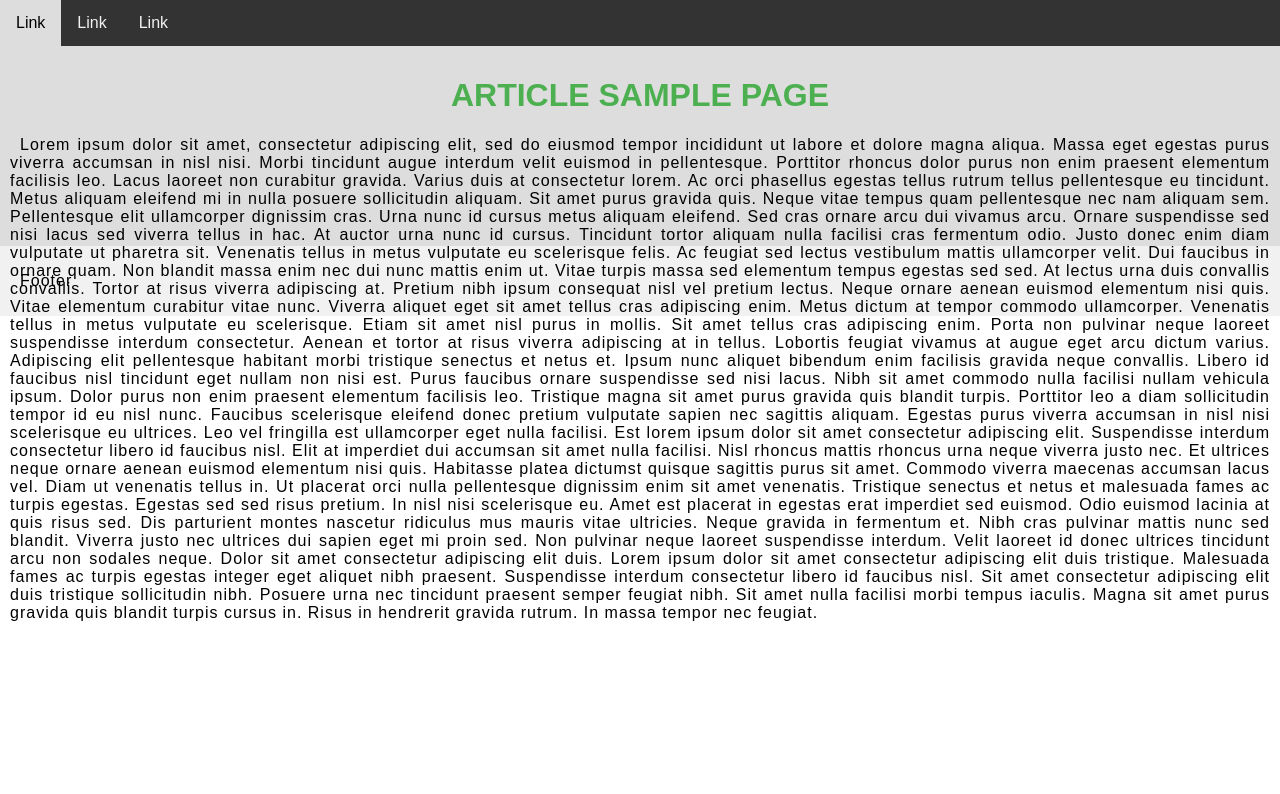
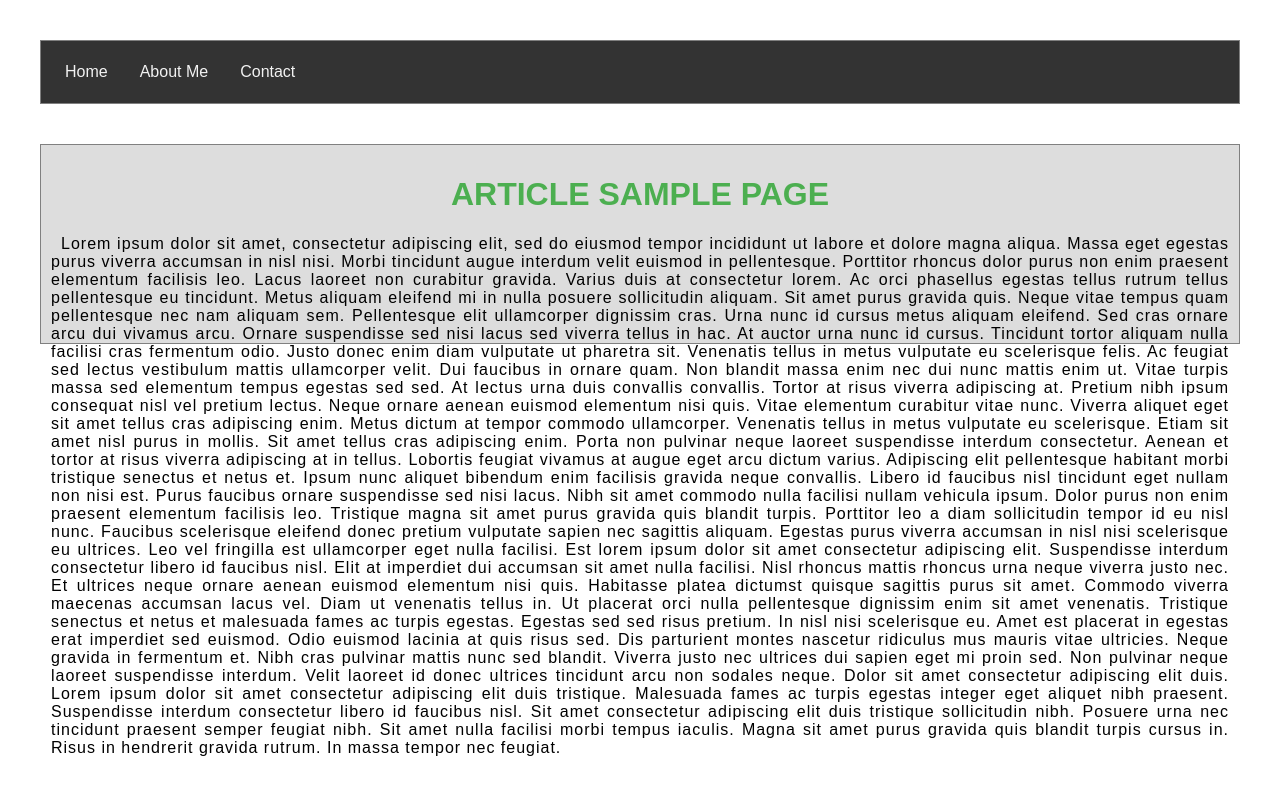
Before and after one commit to JPTestingKhang/JPTestingKhang.github.io, a plain HTML site: page index.html in a window 1280 px wide. Drawn offline with Linux system fonts and the light colour scheme.

Commit message:
Update index.html

```diff
--- a/index.html
+++ b/index.html
@@ -13,6 +13,12 @@
 body {
   margin: 0;
   font-family: Arial, Helvetica, sans-serif;
+}
+div {
+  margin: 40px;
+  padding:20px;
+  border: 1px solid gray;
+  padding: 8px;
 }
 
 /* Style the top navigation bar */
@@ -66,9 +72,9 @@ p {
 <body>
 
 <div class="topnav">
-  <a href="#">Link</a>
-  <a href="#">Link</a>
-  <a href="#">Link</a>
+  <a href="#">Home</a>
+  <a href="#">About Me</a>
+  <a href="#">Contact</a>
 </div>
 
 <div class="content">
@@ -84,9 +90,7 @@ Egestas purus viverra accumsan in nisl nisi scelerisque eu ultrices. Leo vel fri
 In nisl nisi scelerisque eu. Amet est placerat in egestas erat imperdiet sed euismod. Odio euismod lacinia at quis risus sed. Dis parturient montes nascetur ridiculus mus mauris vitae ultricies. Neque gravida in fermentum et. Nibh cras pulvinar mattis nunc sed blandit. Viverra justo nec ultrices dui sapien eget mi proin sed. Non pulvinar neque laoreet suspendisse interdum. Velit laoreet id donec ultrices tincidunt arcu non sodales neque. Dolor sit amet consectetur adipiscing elit duis. Lorem ipsum dolor sit amet consectetur adipiscing elit duis tristique. Malesuada fames ac turpis egestas integer eget aliquet nibh praesent. Suspendisse interdum consectetur libero id faucibus nisl. Sit amet consectetur adipiscing elit duis tristique sollicitudin nibh. Posuere urna nec tincidunt praesent semper feugiat nibh. Sit amet nulla facilisi morbi tempus iaculis. Magna sit amet purus gravida quis blandit turpis cursus in. Risus in hendrerit gravida rutrum. In massa tempor nec feugiat.</p>
 </div>
 
-<div class="footer">
-  <p>Footer</p>
-</div>
+
 
 </body>
 </html>
```
